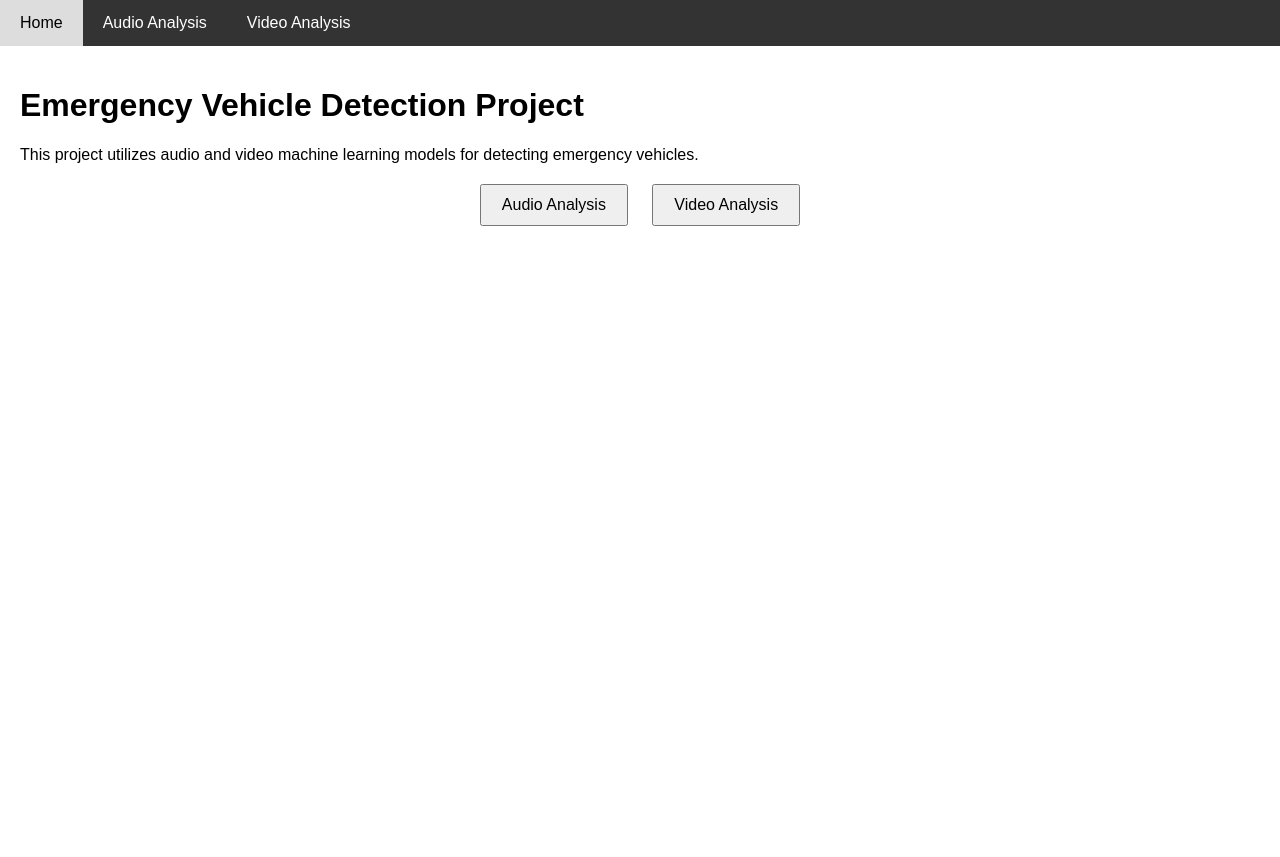
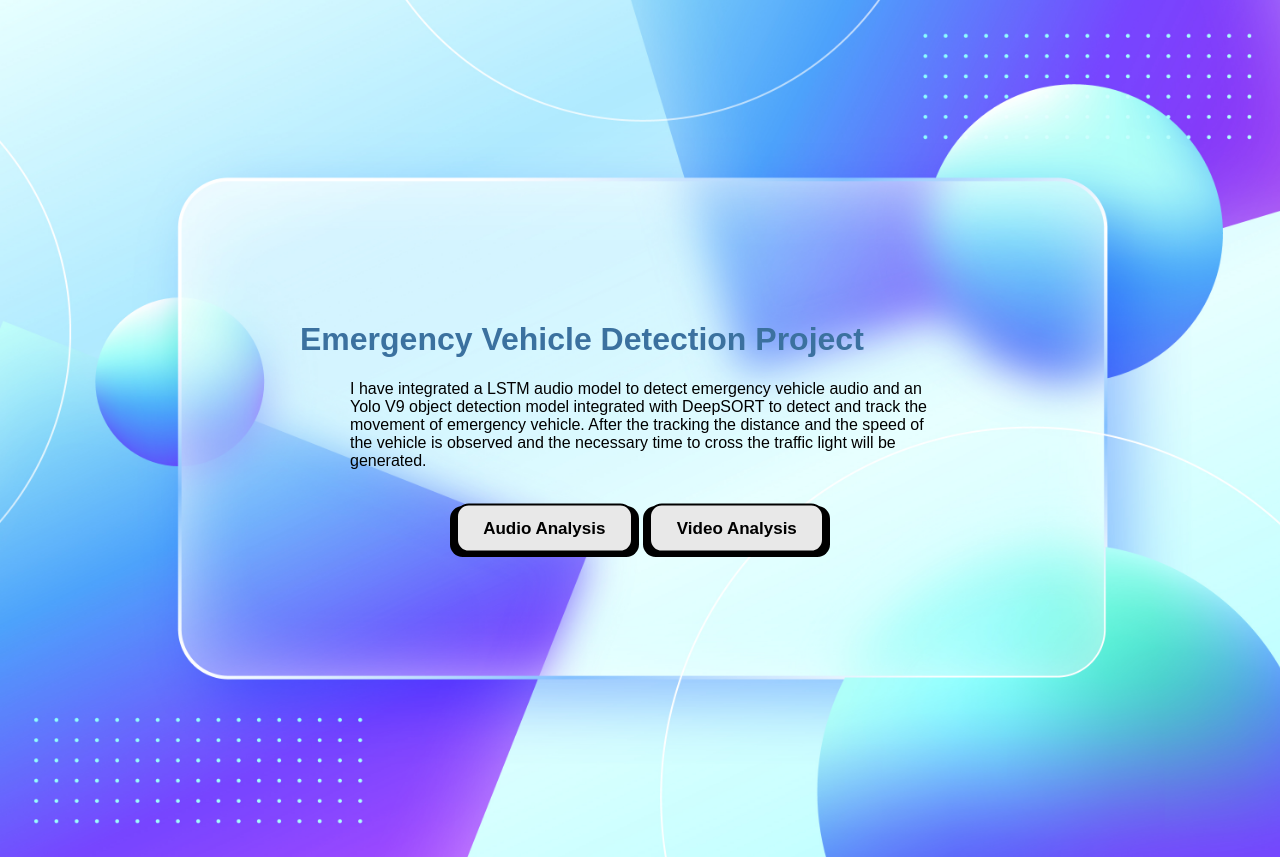
Before and after one commit to GeorgeLifinRell/emergency-vehicle-detection, a Flask app: page / in a window 1280 px wide. Before the commit the page ends 226 px from the top, so only its background shows below. Run offline with Flask 3, Linux system fonts and the light colour scheme.

Commit message:
Home page completed

```diff
--- a/templates/home.html
+++ b/templates/home.html
@@ -9,6 +9,7 @@
             font-family: Arial, sans-serif;
             margin: 0;
             padding: 0;
+            background-size: cover;
         }
         .navbar {
             background-color: #333;
@@ -28,40 +29,76 @@
             color: black;
         }
         .main-content {
-            padding: 20px;
+            display: flex;
+            flex-direction: column;
+            padding: 300px;
+        }
+        .main-content h1 {
+            color: #3b719f;
         }
         .buttons {
             text-align: center;
             margin-top: 20px;
         }
-        .buttons button {
-            padding: 10px 20px;
-            margin: 0 10px;
-            font-size: 16px;
-            cursor: pointer;
+        button {
+  /* Variables */
+        --button_radius: 0.75em;
+        --button_color: #e8e8e8;
+        --button_outline_color: #000000;
+        font-size: 17px;
+        font-weight: bold;
+        border: none;
+        border-radius: var(--button_radius);
+        background: var(--button_outline_color);
         }
-        .buttons button:hover {
-            background-color: #ddd;
+
+        .button_top {
+        display: block;
+        box-sizing: border-box;
+        border: 2px solid var(--button_outline_color);
+        border-radius: var(--button_radius);
+        padding: 0.75em 1.5em;
+        background: var(--button_color);
+        color: var(--button_outline_color);
+        transform: translateY(-0.2em);
+        transition: transform 0.1s ease;
+        }
+
+        button:hover .button_top {
+        /* Pull the button upwards when hovered */
+        transform: translateY(-0.33em);
+        }
+
+        button:active .button_top {
+        /* Push the button downwards when pressed */
+        transform: translateY(0);
         }
     </style>
 </head>
-<body>
-    <div class="navbar">
+<body background="../static/bg-image.jpg">
+    <!-- <div class="navbar">
         <a href="#">Home</a>
         <a href="/audio">Audio Analysis</a>
         <a href="/video">Video Analysis</a>
-    </div>
+    </div> -->
 
     <div class="main-content">
         <div>
             <h1>Emergency Vehicle Detection Project</h1>
-            <p>This project utilizes audio and video machine learning models for detecting emergency vehicles.</p>
+            <p style="padding-left: 50px; padding-right: 50px;">I have integrated a LSTM audio model to detect emergency vehicle audio and an Yolo V9 object detection model integrated with DeepSORT to detect and track the movement of emergency vehicle. After the tracking the distance and the speed of the vehicle is observed and the necessary time to cross the traffic light will be generated.</p>
         </div>
 
         <div class="buttons">
-            <a href="/audio"><button>Audio Analysis</button></a>
-            <a href="/video"><button>Video Analysis</button></a>
+            <a href="/audio">
+                <button>
+                <span class="button_top"> Audio Analysis </span>
+              </button></a>
+            <a href="/video">
+                <button>
+                <span class="button_top"> Video Analysis </span>
+              </button></a>
         </div>
+
     </div>
 </body>
 </html>
```
Also changed, not shown: static/bg-image.jpg (added), 1 other file.
